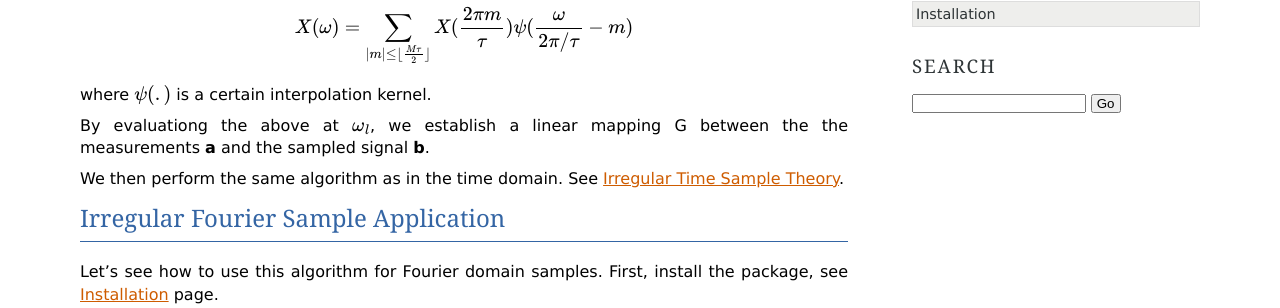
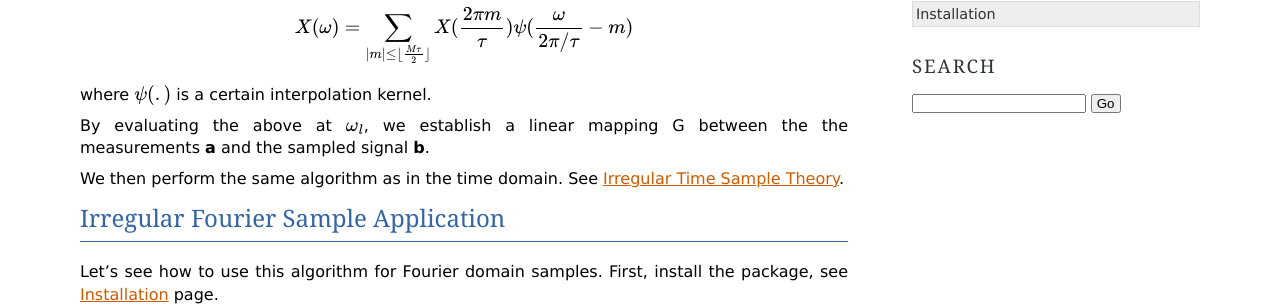
Before and after one commit to LeoSerena/FRI_oo, a Sphinx documentation site: the page built from fri_oo/docs/examples/irr_four_samp.rst, in a window 1280 px wide and 900 px high, scrolled down 445 px. Shown: the part 144-452 px from the top of the window. Built offline with Sphinx 7.4.7, drawn with Linux system fonts in a browser that asks for light colours.

Commit message:
Update irr_four_samp.rst

```diff
--- a/fri_oo/docs/examples/irr_four_samp.rst
+++ b/fri_oo/docs/examples/irr_four_samp.rst
@@ -29,7 +29,7 @@ We thus want an approach that performs on non-uniform samples. So we want to int
 
 where :math:`\psi(.)` is a certain interpolation kernel.
 
-By evaluationg the above at :math:`\omega_l`, we establish a linear mapping G between the the measurements **a** and the sampled signal
+By evaluating the above at :math:`\omega_l`, we establish a linear mapping G between the the measurements **a** and the sampled signal
 **b**.
 
 We then perform the same algorithm as in the time domain. See :ref:`Irregular Time Sample Theory`.
```
